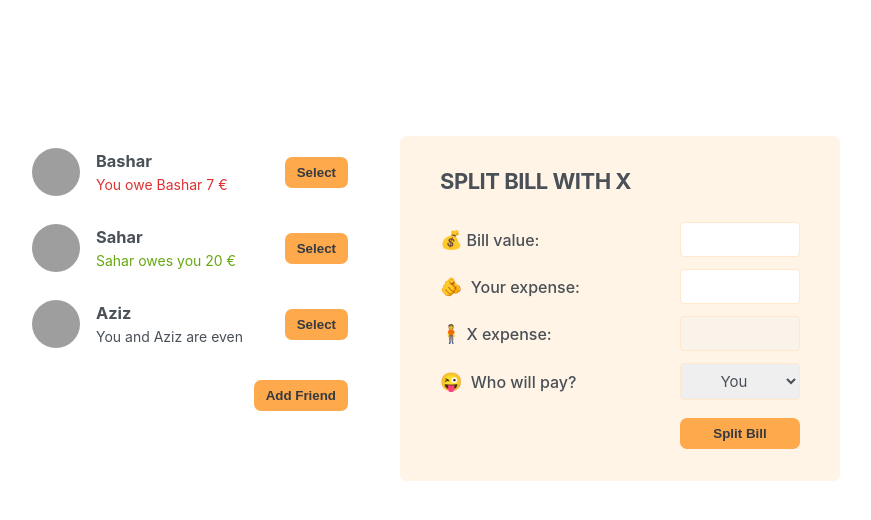
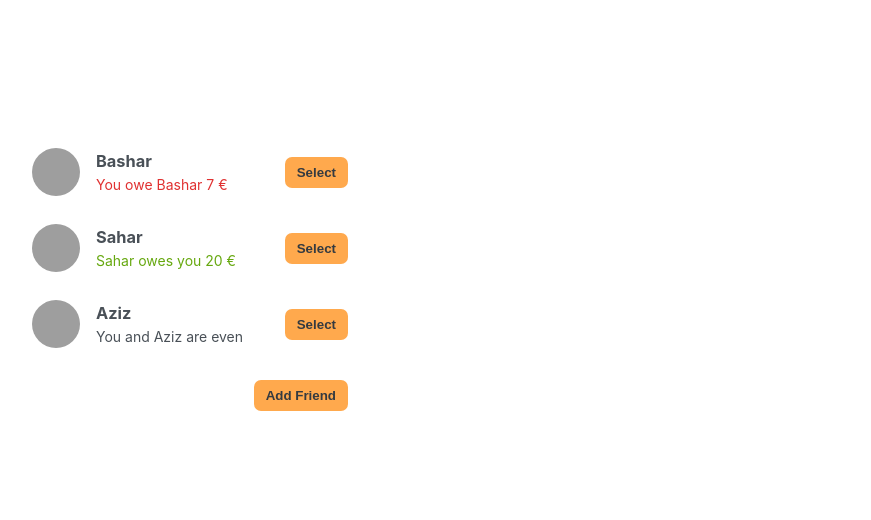
Before and after one commit to BasharAlAjalin/eat-n-split, a React (Vite) app: page / in a window 1280 px wide. Shown: the top 520 px of the page, without its empty margins (210-1081 px from the left). Built offline with nearby package versions, Linux system fonts and the light colour scheme; grey boxes are pictures that could not be loaded.

Commit message:
Applying selected friend logic and functionality

```diff
--- a/src/App.jsx
+++ b/src/App.jsx
@@ -24,6 +24,7 @@
 export default function App() {
   const [select, setSelect] = useState(false);
   const [friends, setFriends] = useState(initialFriends);
+  const [selectedFriend, setSelectedFriend] = useState(null);
 
   function handleDisplayForm() {
     setSelect((select) => !select);
@@ -34,16 +35,25 @@
     setSelect(false);
   }
 
+  function handleSelectFriend(friend) {
+    setSelectedFriend((curr) => (curr?.id === friend.id ? null : friend));
+    setSelect(false);
+  }
+
   return (
     <div className="app">
       <div className="sidebar">
-        <FriendList friends={friends} />
+        <FriendList
+          friends={friends}
+          onSelection={handleSelectFriend}
+          selectedFriend={selectedFriend}
+        />
         {select && <FriendForm onAddFriend={handleAddFriend} />}
         <Button onClick={handleDisplayForm}>
           {select ? "Close" : "Add Friend"}
         </Button>
       </div>
-      <BillForm />
+      {selectedFriend && <BillForm selectedFriend={selectedFriend} />}
     </div>
   );
 }
@@ -90,19 +100,25 @@
   );
 }
 
-function FriendList({ friends }) {
+function FriendList({ friends, onSelection, selectedFriend }) {
   return (
     <ul>
       {friends.map((friend) => (
-        <Friend friend={friend} key={friend.id} />
+        <Friend
+          friend={friend}
+          key={friend.id}
+          onSelection={onSelection}
+          selectedFriend={selectedFriend}
+        />
       ))}
     </ul>
   );
 }
 
-function Friend({ friend }) {
+function Friend({ friend, onSelection, selectedFriend }) {
+  const isSelected = selectedFriend?.id === friend.id;
   return (
-    <li>
+    <li className={isSelected ? "selected" : ""}>
       <img src={friend.image} alt={friend.name} />
       <h3>{friend.name}</h3>
 
@@ -117,7 +133,9 @@
         </p>
       )}
       {friend.balance === 0 && <p>You and {friend.name} are even</p>}
-      <Button>Select </Button>
+      <Button onClick={() => onSelection(friend)}>
+        {isSelected ? "Close" : "Select"}{" "}
+      </Button>
     </li>
   );
 }
@@ -130,21 +148,21 @@
   );
 }
 
-function BillForm() {
+function BillForm({ selectedFriend }) {
   return (
     <form className="form-split-bill">
-      <h2> Split bill with X </h2>
+      <h2> Split bill with {selectedFriend.name} </h2>
 
       <label>💰Bill value: </label>
       <input type="text" />
       <label>🫵 Your expense: </label>
       <input type="text" />
-      <label>🧍X expense: </label>
+      <label>🧍{selectedFriend.name} expense: </label>
       <input type="text" disabled />
       <label>😜 Who will pay? </label>
       <select>
         <option value="user">You</option>
-        <option value="friend">X</option>
+        <option value="friend">{selectedFriend.name}</option>
       </select>
       <Button> Split Bill </Button>
     </form>
```
